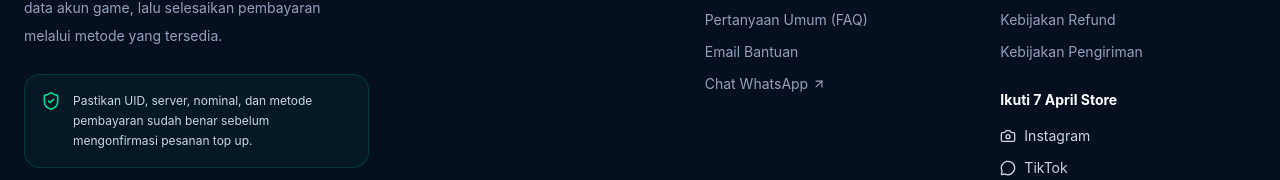
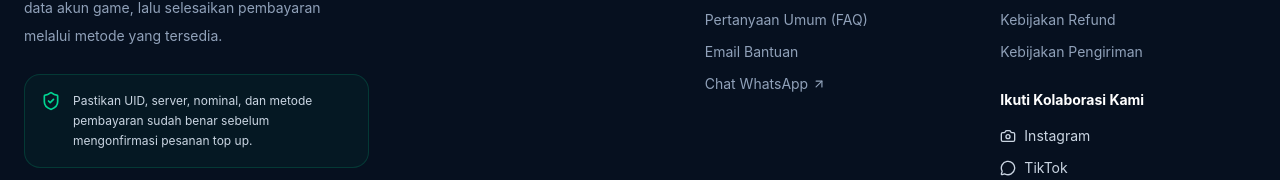
Before and after one commit to falintino/7-april-store, a Next.js app: page / in a window 1280 px wide. Shown: the part 3920-4100 px from the top of the page. Built offline with nearby package versions, Linux system fonts and the light colour scheme; no server answers.

Commit message:
Update footer collaboration branding

```diff
--- a/components/layout/SiteFooter.tsx
+++ b/components/layout/SiteFooter.tsx
@@ -146,7 +146,7 @@ export default function SiteFooter() {
             </nav>
 
             <h2 className="mt-7 text-sm font-bold text-white">
-              Ikuti 7 April Store
+              Ikuti Kolaborasi Kami
             </h2>
 
             <div className="mt-4 grid gap-3 text-sm text-slate-300">
```
